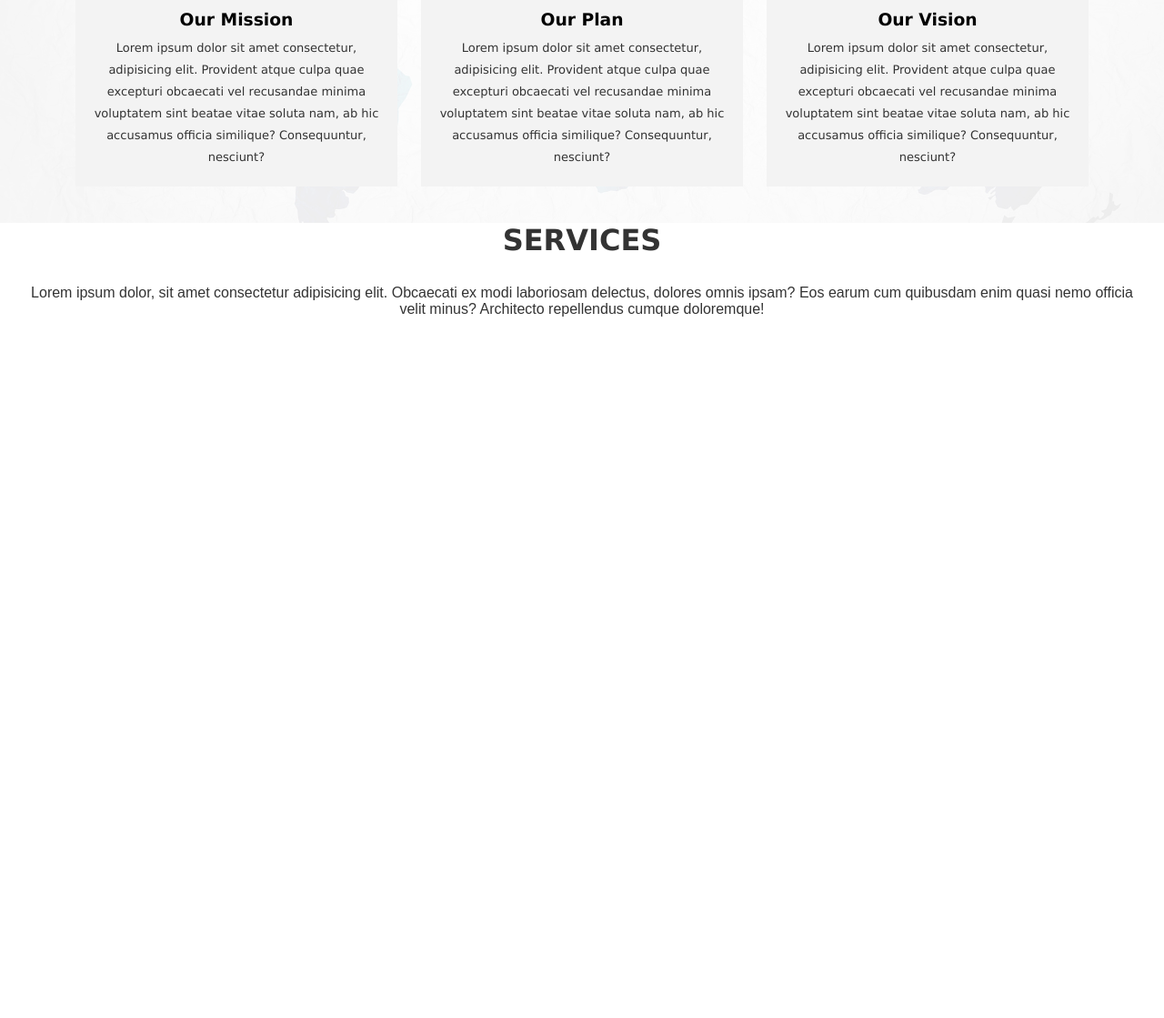
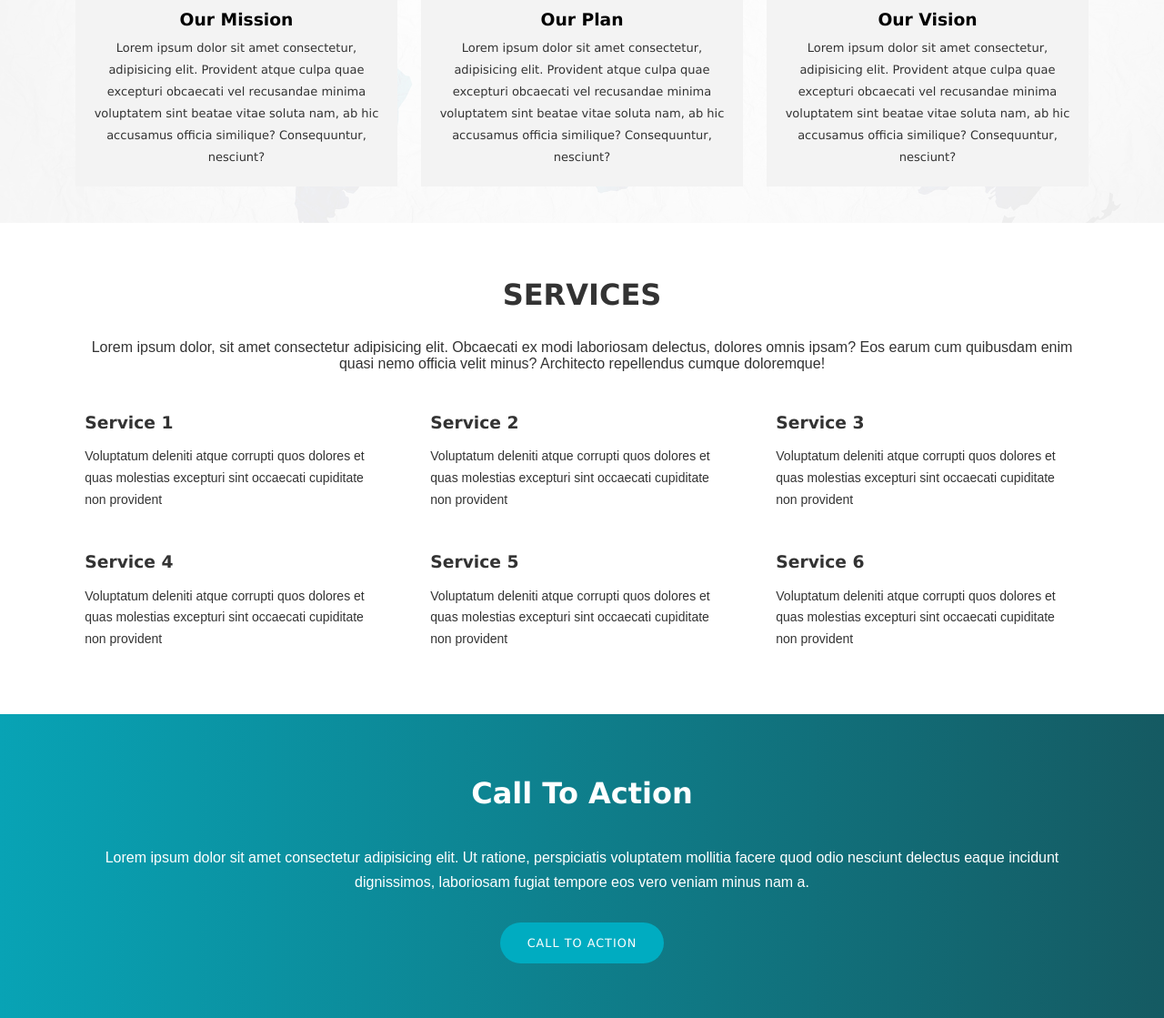
Before and after one commit to karlodevgit/Template1, a plain HTML site: page index.html in a window 1280 px wide. Shown: the part 1209-2328 px from the top of the page at 91% size. Before the commit the page ends 1588 px from the top, so only its background shows below. Drawn offline with Linux system fonts and the light colour scheme.

Commit message:
second commit

```diff
--- a/css/global.scss
+++ b/css/global.scss
@@ -1,12 +1,10 @@
 .section-heading {
-  text-align: center;
   font-size: 2rem;
   color: #333;
   margin-bottom: 20px;
 }
 
 .sub-heading {
-  text-align: center;
   font-family: sans-serif;
   color: #333;
   margin: 30px;
@@ -16,6 +14,14 @@
   width: 100%;
   margin-left: auto;
   margin-right: auto;
+}
+
+.text-center {
+  text-align: center;
+}
+
+.text-start {
+  text-align: start;
 }
 
 @media screen and (min-width: 576px) {
--- a/css/style.scss
+++ b/css/style.scss
@@ -163,3 +163,73 @@ section#about::before {
   background: rgba(255, 255, 255, 0.92);
   z-index: 9;
 }
+
+section#services {
+  background: #fff;
+  background-size: cover;
+  padding: 60px 0 40px 0;
+
+  .my-container {
+    #servicesContent {
+      p.subheading {
+        font-size: 15px;
+      }
+      #serviceRow {
+        display: flex;
+        justify-content: space-around;
+        flex-wrap: wrap;
+
+        .service {
+          width: 31%;
+          line-height: 1.7;
+          margin-bottom: 20px;
+          padding: 10px;
+          text-align: start;
+
+          h3 {
+            margin-bottom: 10px;
+            color: #333;
+            text-transform: capitalize;
+          }
+
+          p {
+            font-size: 14px;
+            font-family: sans-serif;
+            color: #333;
+          }
+        }
+      }
+    }
+  }
+}
+
+section#callToAction {
+  padding: 60px 0;
+  background: linear-gradient(to left, #155a62, #08a3b5);
+  .my-container {
+    #content {
+      line-height: 1.7;
+      text-align: center;
+
+      h2 {
+        color: #fff;
+      }
+
+      p {
+        color: #fff;
+      }
+
+      button {
+        color: #fff;
+        background-color: #00acc1;
+        border: none;
+        padding: 15px 30px;
+        border-radius: 25px;
+        font-size: 0.8rem;
+        cursor: pointer;
+        letter-spacing: 1px;
+        text-transform: uppercase;
+      }
+    }
+  }
+}
--- a/index.html
+++ b/index.html
@@ -42,7 +42,7 @@
 
     <section id="about">
       <div class="my-container">
-        <div id="aboutContent">
+        <div id="aboutContent" class="text-center">
           <h1 class="section-heading">ABOUT US</h1>
           <p class="sub-heading">
             Lorem ipsum dolor sit amet consectetur adipisicing elit. Omnis
@@ -90,14 +90,75 @@
     </section>
 
     <section id="services">
-      <div id="servicesContent">
-        <h1 class="section-heading">SERVICES</h1>
-        <p class="sub-heading">
-          Lorem ipsum dolor, sit amet consectetur adipisicing elit. Obcaecati ex
-          modi laboriosam delectus, dolores omnis ipsam? Eos earum cum quibusdam
-          enim quasi nemo officia velit minus? Architecto repellendus cumque
-          doloremque!
-        </p>
+      <div class="my-container">
+        <div id="servicesContent" class="text-center">
+          <h1 class="section-heading">SERVICES</h1>
+          <p class="sub-heading">
+            Lorem ipsum dolor, sit amet consectetur adipisicing elit. Obcaecati
+            ex modi laboriosam delectus, dolores omnis ipsam? Eos earum cum
+            quibusdam enim quasi nemo officia velit minus? Architecto
+            repellendus cumque doloremque!
+          </p>
+          <div id="serviceRow" class="text-start">
+            <div class="service">
+              <h3>service 1</h3>
+              <p>
+                Voluptatum deleniti atque corrupti quos dolores et quas
+                molestias excepturi sint occaecati cupiditate non provident
+              </p>
+            </div>
+            <div class="service">
+              <h3>service 2</h3>
+              <p>
+                Voluptatum deleniti atque corrupti quos dolores et quas
+                molestias excepturi sint occaecati cupiditate non provident
+              </p>
+            </div>
+            <div class="service">
+              <h3>service 3</h3>
+              <p>
+                Voluptatum deleniti atque corrupti quos dolores et quas
+                molestias excepturi sint occaecati cupiditate non provident
+              </p>
+            </div>
+            <div class="service">
+              <h3>service 4</h3>
+              <p>
+                Voluptatum deleniti atque corrupti quos dolores et quas
+                molestias excepturi sint occaecati cupiditate non provident
+              </p>
+            </div>
+            <div class="service">
+              <h3>service 5</h3>
+              <p>
+                Voluptatum deleniti atque corrupti quos dolores et quas
+                molestias excepturi sint occaecati cupiditate non provident
+              </p>
+            </div>
+            <div class="service">
+              <h3>service 6</h3>
+              <p>
+                Voluptatum deleniti atque corrupti quos dolores et quas
+                molestias excepturi sint occaecati cupiditate non provident
+              </p>
+            </div>
+          </div>
+        </div>
+      </div>
+    </section>
+
+    <section id="callToAction">
+      <div class="my-container">
+        <div id="content">
+          <h2 class="section-heading">Call To Action</h2>
+          <p class="sub-heading">
+            Lorem ipsum dolor sit amet consectetur adipisicing elit. Ut ratione,
+            perspiciatis voluptatem mollitia facere quod odio nesciunt delectus
+            eaque incidunt dignissimos, laboriosam fugiat tempore eos vero
+            veniam minus nam a.
+          </p>
+          <button>Call To Action</button>
+        </div>
       </div>
     </section>
   </body>
```
Also changed, not shown: css/global.css, css/style.css, 2 other files.
